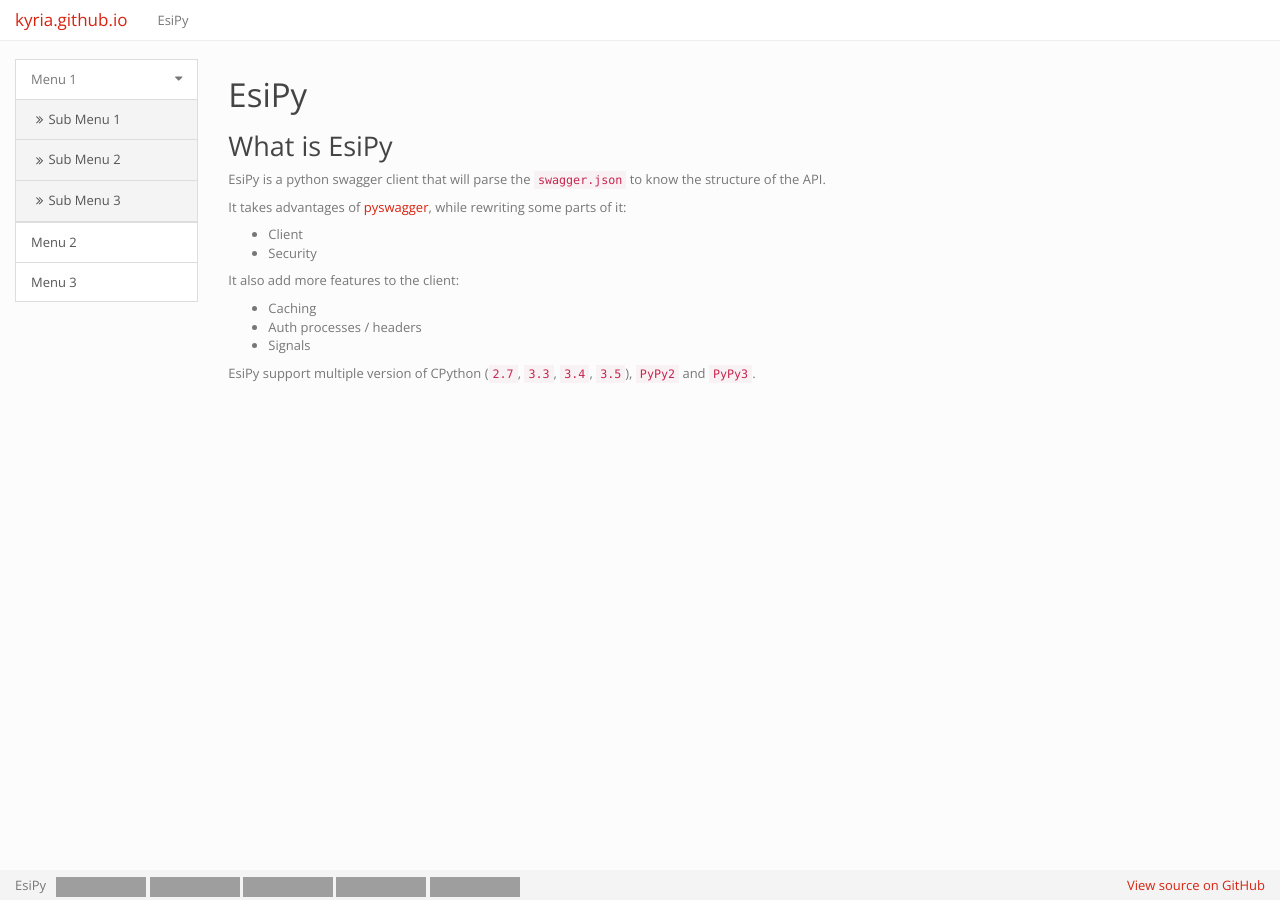
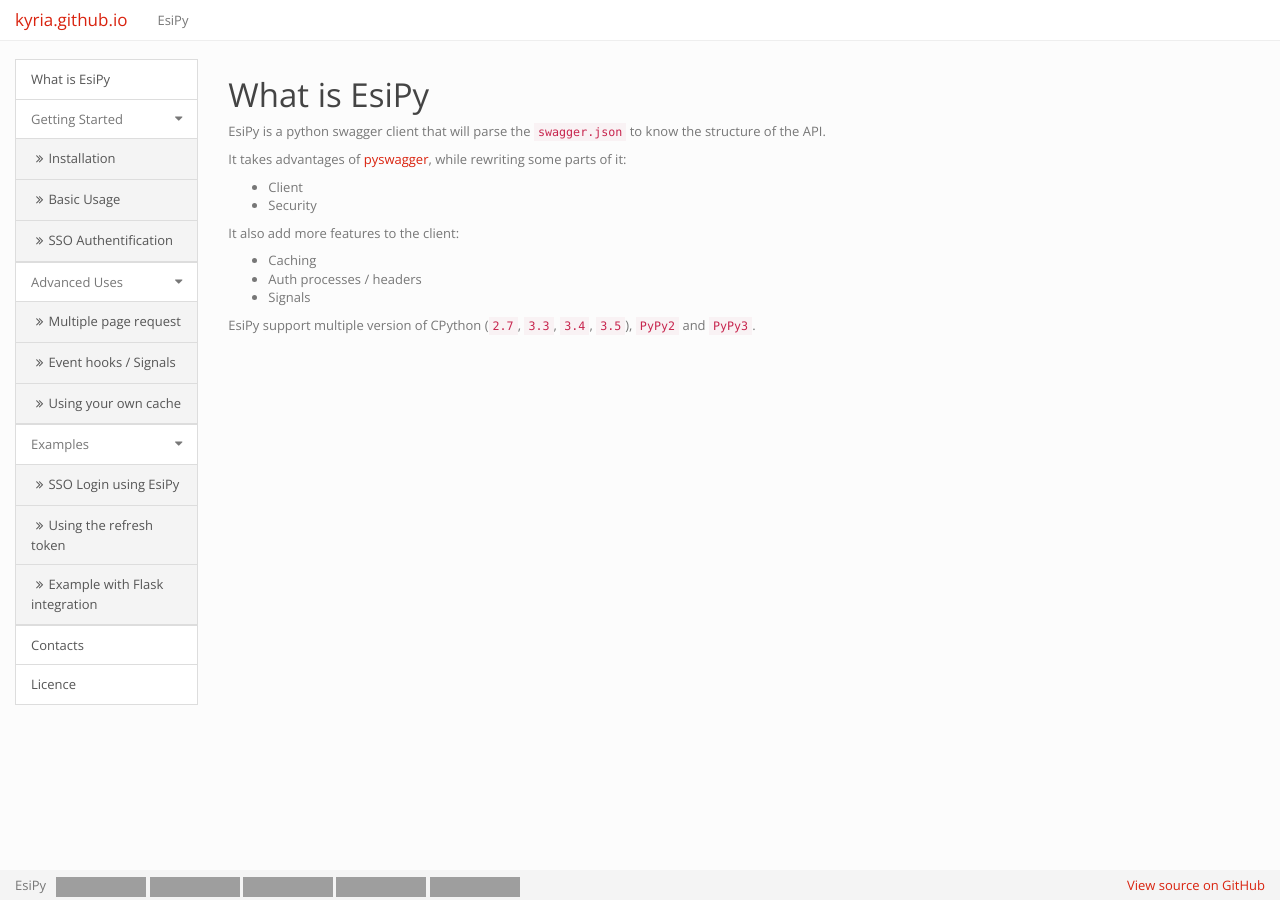
Before and after one commit to Kyria/EsiPy, a Jekyll site: the page built from index.md, in a window 1280 px wide, cut to the strip 0-900 px from the top of the page. Built offline with Jekyll 4.4.1, drawn with Linux system fonts in a browser that asks for light colours; nearby versions of some CDN libraries; our own code applies the rules of GitHub Pages for plain Markdown files; grey boxes are pictures that could not be loaded.

Commit message:
fix the menu and update the index

```diff
--- a/_layouts/base.html
+++ b/_layouts/base.html
@@ -42,14 +42,31 @@
 
                 <div class="col-sm-3 col-md-2">
                     <div class="list-group">
-                        <span class="list-group-item collapse-title" data-toggle="collapse" data-target=".submenu">Menu 1</span>
-                        <div class="collapse in submenu">
-                            <a href="#" class="list-group-item">Sub Menu 1</a>
-                            <a href="#" class="list-group-item">Sub Menu 2</a>
-                            <a href="#" class="list-group-item">Sub Menu 3</a>
+                        <a href="/EsiPy" class="list-group-item" data-section="index">What is EsiPy</a>
+
+                        <span class="list-group-item collapse-title" data-toggle="collapse" data-target=".started">Getting Started</span>
+                        <div class="collapse in submenu started">
+                            <a href="#" class="list-group-item">Installation</a>
+                            <a href="#" class="list-group-item">Basic Usage</a>
+                            <a href="#" class="list-group-item">SSO Authentification</a>
                         </div>
-                        <a href="#" class="list-group-item">Menu 2</a>
-                        <a href="#" class="list-group-item">Menu 3</a>
+
+                        <span class="list-group-item collapse-title" data-toggle="collapse" data-target=".advanced">Advanced Uses</span>
+                        <div class="collapse in submenu started">
+                            <a href="#" class="list-group-item">Multiple page request</a>
+                            <a href="#" class="list-group-item">Event hooks / Signals</a>
+                            <a href="#" class="list-group-item">Using your own cache</a>
+                        </div>
+
+                        <span class="list-group-item collapse-title" data-toggle="collapse" data-target=".advanced">Examples</span>
+                        <div class="collapse in submenu started">
+                            <a href="#" class="list-group-item">SSO Login using EsiPy</a>
+                            <a href="#" class="list-group-item">Using the refresh token</a>
+                            <a href="https://github.com/Kyria/flask-esipy-example" class="list-group-item">Example with Flask integration</a>
+                        </div>
+
+                        <a href="#" class="list-group-item">Contacts</a>
+                        <a href="#" class="list-group-item">Licence</a>
                     </div>
                 </div>
 
```
Also changed, not shown: index.md (+2 -3 lines).
